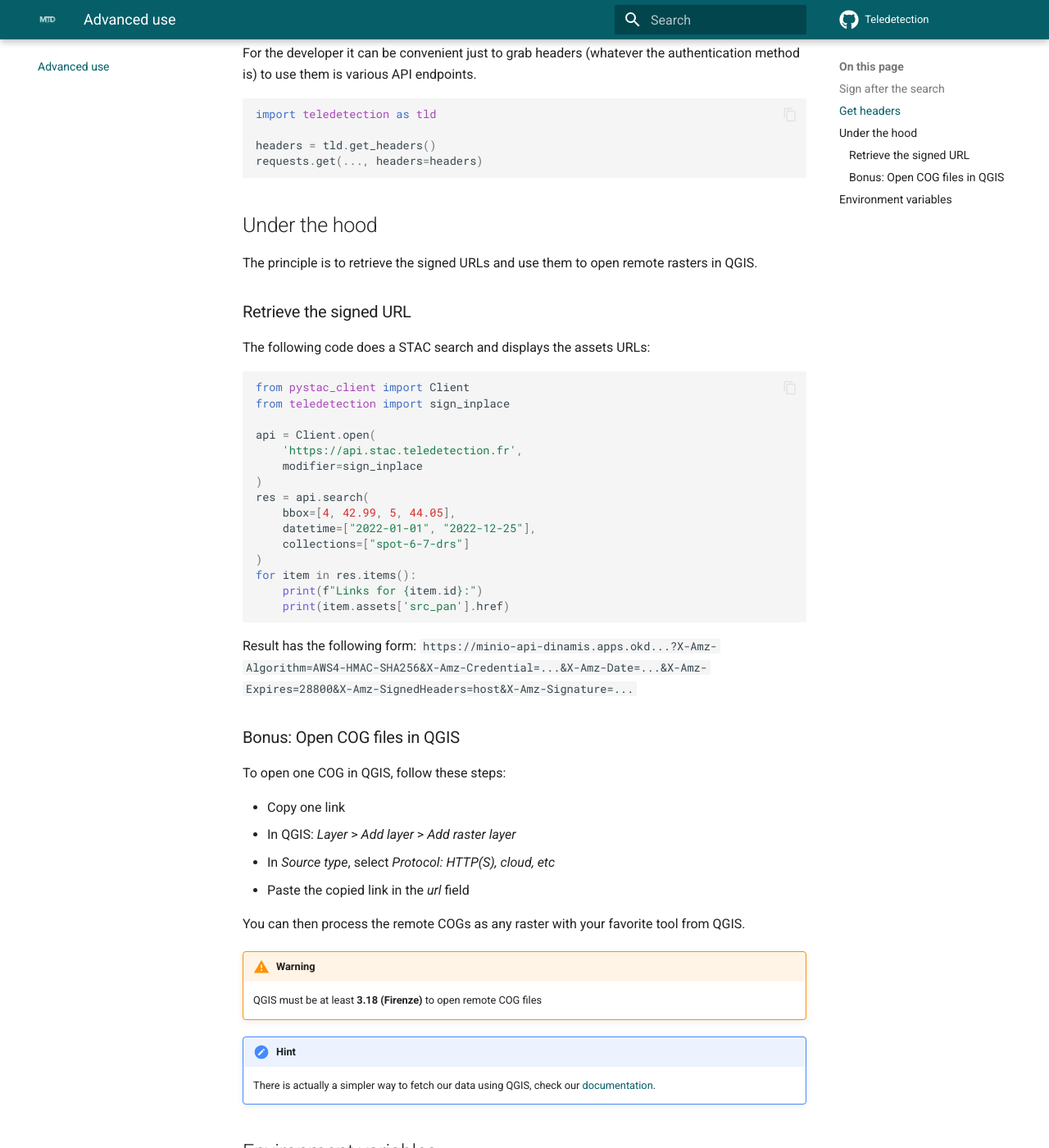
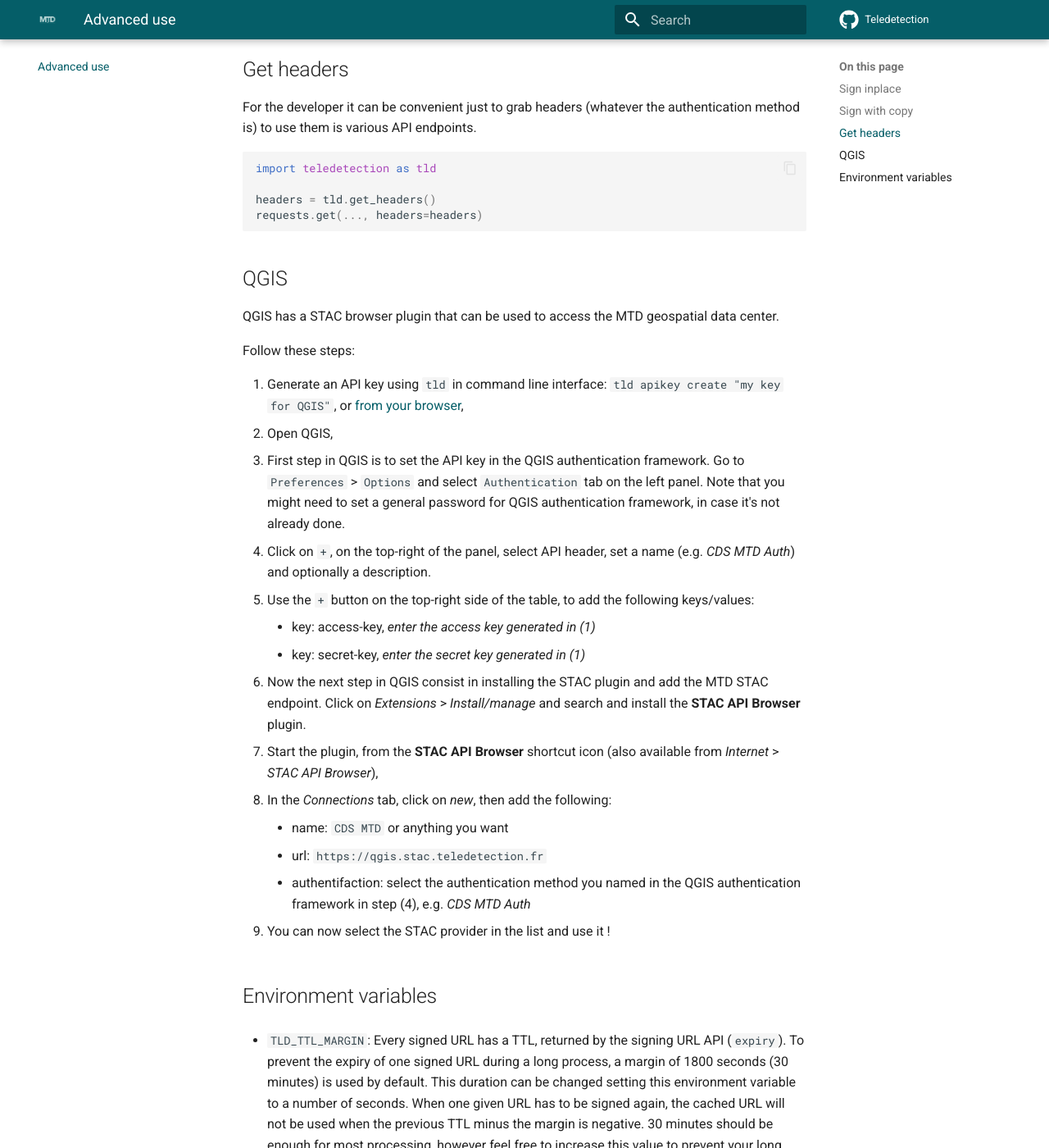
Before and after one commit to teledec/teledetection, an MkDocs documentation site: the page built from doc/advanced.md, in a window 1280 px wide and 1400 px high, scrolled down 537 px. Shown: the whole window at 82% size. Built offline with MkDocs 1.6.1 and Material for MkDocs 9.7.7, drawn with Linux system fonts in a browser that asks for light colours; comment, search, counter and statistics services are not loaded; some of the changed text lies outside the part shown.

Commit message:
doc: improve
Closes #2

Closes #2

See merge request cdos-pub/teledetection!5

````diff
--- a/doc/advanced.md
+++ b/doc/advanced.md
@@ -1,19 +1,22 @@
 # Advanced use
 
-## Sign after the search
+## Sign inplace
 
 ```python
-# See search described in previous sections
 items = search.item_collection()
 item = items.items[0]
-item = teledetection.sign_inplace(item)
+teledetection.sign_inplace(item)
 print(item.assets)
 ```
 
-!!! Hint
+## Sign with copy
 
-    `item = teledetection.sign(item)` also works.
-
+```python
+items = search.item_collection()
+item = items.items[0]
+signed_item = teledetection.sign(item)
+print(signed_item.assets)
+```
 
 ## Get headers
 
@@ -27,57 +30,33 @@
 requests.get(..., headers=headers)
 ```
 
+## QGIS
 
-## Under the hood
+QGIS has a STAC browser plugin that can be used to access the MTD geospatial
+data center.
 
-The principle is to retrieve the signed URLs and use them to open remote
-rasters in QGIS.
+Follow these steps:
 
-### Retrieve the signed URL
+1. Generate an API key using `tld` in command line interface: `tld apikey create "my key for QGIS"`, or [from your browser](https://gate.stac.teledetection.fr),
+2. Open QGIS,
+3. First step in QGIS is to set the API key in the QGIS authentication framework.
+Go to `Preferences` > `Options` and select `Authentication` tab on the left panel.
+Note that you might need to set a general password for QGIS authentication framework, in case it's not already done.
+4. Click on `+`, on the top-right of the panel, select API header, set a name (e.g. *CDS MTD Auth*) and optionally a description.
+5. Use the `+` button on the top-right side of the table, to add the following keys/values:
 
-The following code does a STAC search and displays the assets URLs:
+    - key: access-key, *enter the access key generated in (1)*
+    - key: secret-key, *enter the secret key generated in (1)*
 
-```python
-from pystac_client import Client
-from teledetection import sign_inplace
+6. Now the next step in QGIS consist in installing the STAC plugin and add the MTD STAC endpoint. Click on *Extensions* > *Install/manage* and search and install the **STAC API Browser** plugin.
+7. Start the plugin, from the **STAC API Browser** shortcut icon (also available from *Internet* > *STAC API Browser*),
+8. In the *Connections* tab, click on *new*, then add the following:
 
-api = Client.open(
-    'https://api.stac.teledetection.fr',
-    modifier=sign_inplace
-)
-res = api.search(
-    bbox=[4, 42.99, 5, 44.05],
-    datetime=["2022-01-01", "2022-12-25"],
-    collections=["spot-6-7-drs"]
-)
-for item in res.items():
-    print(f"Links for {item.id}:")
-    print(item.assets['src_pan'].href)
-```
+    - name: `CDS MTD` or anything you want
+    - url: `https://qgis.stac.teledetection.fr`
+    - authentifaction: select the authentication method you named in the QGIS authentication framework in step (4), e.g. *CDS MTD Auth*
 
-Result has the following form: `https://minio-api-dinamis.apps.okd...?X-Amz-Algorithm=AWS4-HMAC-SHA256&X-Amz-Credential=...&X-Amz-Date=...&X-Amz-Expires=28800&X-Amz-SignedHeaders=host&X-Amz-Signature=...`
-
-### Bonus: Open COG files in QGIS
-
-To open one COG in QGIS, follow these steps:
-
-- Copy one link
-- In QGIS: *Layer* > *Add layer* > *Add raster layer*
-- In *Source type*, select *Protocol: HTTP(S), cloud, etc*
-- Paste the copied link in the *url* field
-
-You can then process the remote COGs as any raster with your favorite tool
-from QGIS.
-
-!!! Warning
-
-    QGIS must be at least **3.18 (Firenze)** to open remote COG files
-
-!!! Hint
-
-    There is actually a simpler way to fetch our data using QGIS, check our [documentation](https://home-cdos.apps.okd.crocc.meso.umontpellier.fr/en/page/qgis/).
-
-
+9. You can now select the STAC provider in the list and use it !
 
 ## Environment variables
 
--- a/mkdocs.yml
+++ b/mkdocs.yml
@@ -31,16 +31,16 @@
 
 nav:
 - Home: index.md
-- Credentials: credentials.md
+- Getting started: getting_started.md
+- Authentication: authentication.md
 - Examples:
   - Basic example: examples/basic.md
   - With rasterio: examples/processing_examples_rasterio.md
   - With pyotb: examples/processing_examples_pyotb.md
-- Upload:
-  - Create a STAC collection: sample.md
-  - Get push access: access.md
-  - Upload: upload.md
-  - Additional resources: additional_resources.md
+- Data producers:
+  - Create a collection: sample.md
+  - Policies: policies.md
+  - Publish: publish.md
 - Advanced use: advanced.md
 - Reference:
   - API reference: reference/
````
Also changed, not shown: doc/authentication.md (added, +84 -0 lines), doc/credentials.md (deleted, +0 -108 lines), doc/examples/basic.md (+31 -13 lines), doc/getting_started.md (added, +130 -0 lines), doc/index.md (+6 -34 lines), doc/policies.md (renamed from doc/access.md, +1 -1 lines), doc/publish.md (renamed from doc/upload.md), 1 other file.
